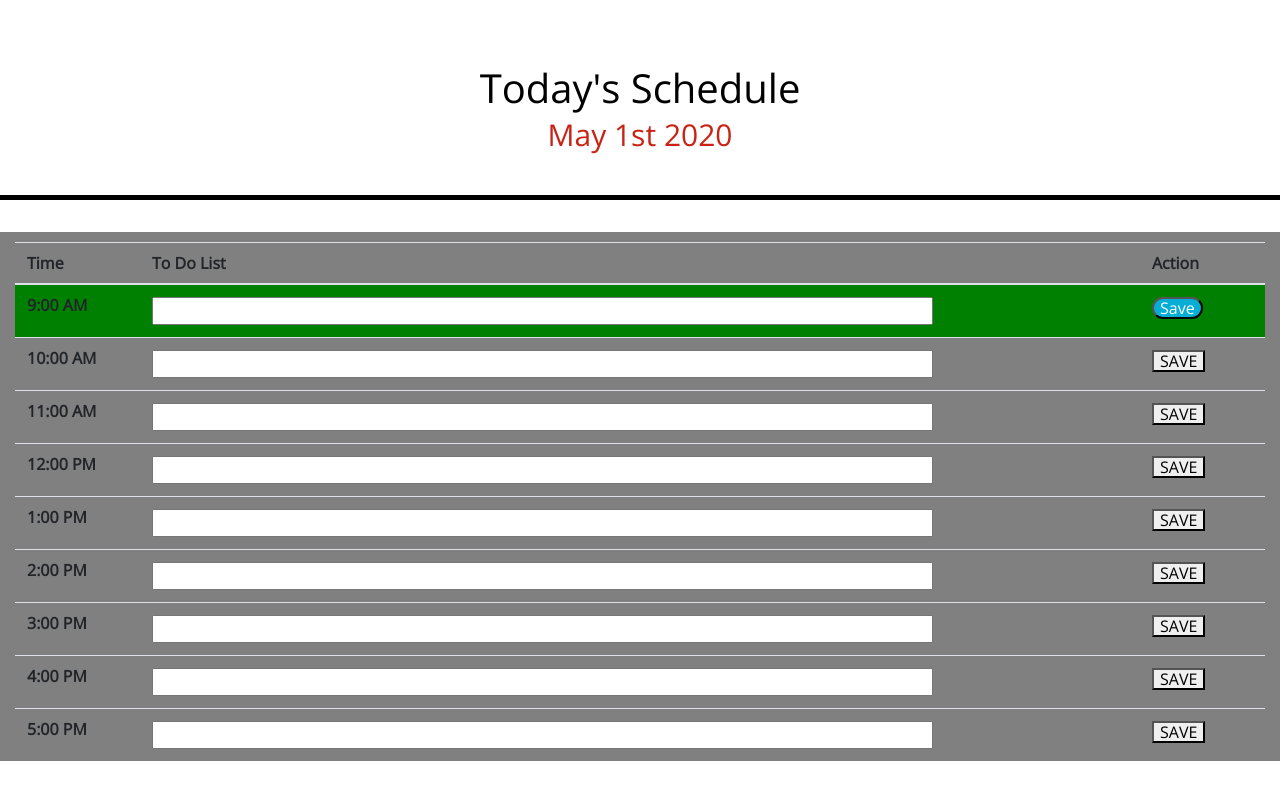
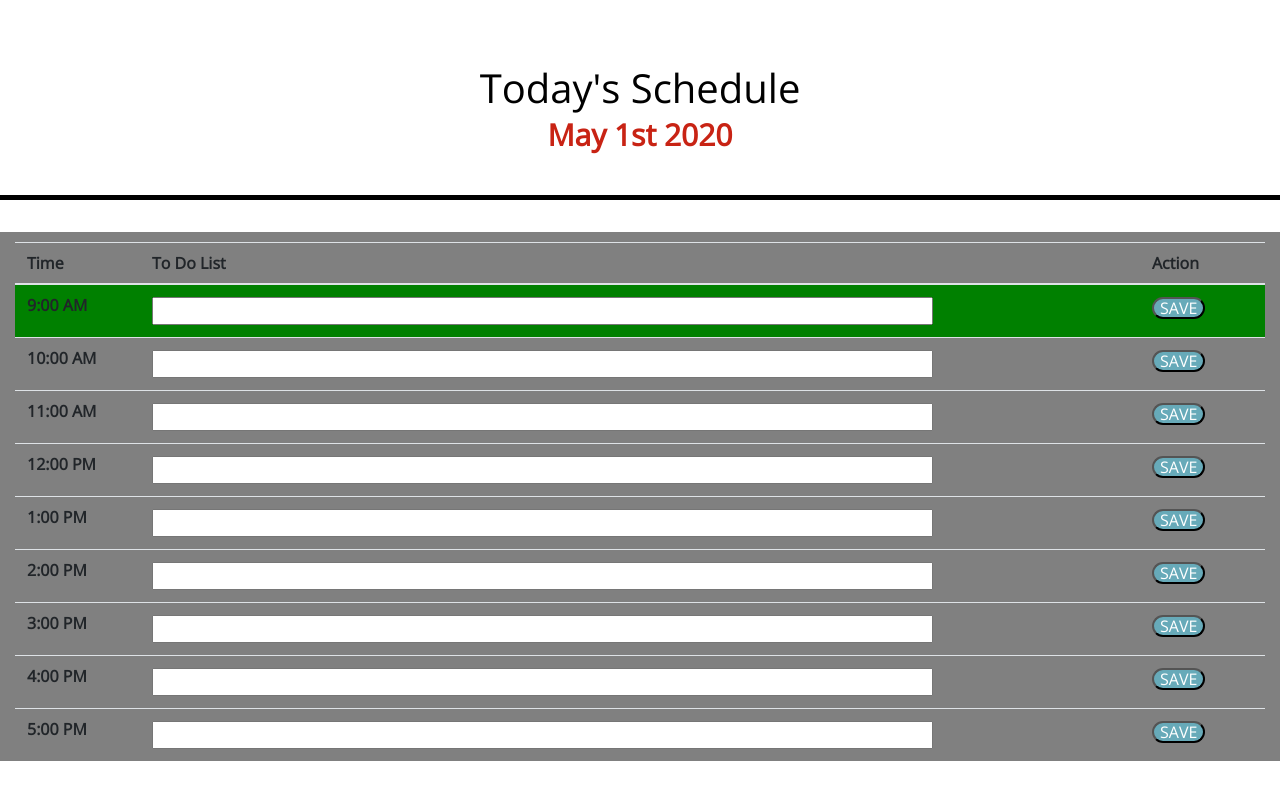
Before and after one commit to TracyVy/Daily-Schedule, a plain HTML site: page Develop/index.html in a window 1280 px wide. Drawn offline with nearby package versions, Linux system fonts and the light colour scheme.

Commit message:
save buttons

```diff
--- a/Develop/app.js
+++ b/Develop/app.js
@@ -1,19 +1,23 @@
-var currentDate = moment();
+// display current date
 var currentDate = moment().format("MMMM Do YYYY");
 console.log(currentDate);
 $("#currentDate").html(currentDate);
 
+// Allow user's input to persist, even after refresh
+var savedText = document.getElementById("#input");
+localStorage.setItem("savedText", input.val());
+
 window.onload = function () {
-  document.getElementById("submitBtn").onclick = function (e) {
+  document.getElementById("#saveBtn").onclick = function (e) {
     e.preventDefault();
     refilter();
-    document.getElementById("inputForm").onsubmit();
+    document.getElementById("input").onsubmit();
   };
 };
 
 var storedItem = localStorage.getItem("storedItem");
 function save() {
-  var item = document.getElementById("input_1").value;
+  var item = document.getElementById("input1").value;
   localStorage.setItem("storedItem", item);
   document.getElementById("savedText").innerHTML = item + "SAVED";
 }
@@ -23,9 +27,6 @@ function get() {
   document.getElementById("openedText").innerHTML = storedITem + "OPENED";
 }
 
-// let currentDate > hour_id set color attribute accordinglly.
-
-// look into save f(n).
-// $(document).ready(function () {
-//   var userInput = "";
-// });
+// Color-code time block: past (grey), current (red), future (green)
+var currentTime = moment().format("LT");
+console.log(currentTime);
--- a/Develop/index.html
+++ b/Develop/index.html
@@ -37,59 +37,122 @@
           </tr>
         </thead>
         <tbody>
-          <tr class="hour_1">
+          <tr class="hour1">
             <th scope="row">9:00 AM</th>
-            <td><input class="input" id="hour_1" type="text" /></td>
+            <td><input class="input" id="hour1" type="text" /></td>
             <td>
               <input
                 class="saveBtn"
                 type="button"
                 id="saveBtn1"
-                value="Save"
-                onclick="save('hour_1')"
+                value="SAVE"
+                onclick="save('hour1')"
               />
             </td>
           </tr>
-
-          <tr class="hour_2">
+          <tr class="hour2">
             <th scope="row">10:00 AM</th>
-            <td><input class="input" id="hour_2" type="text" /></td>
-            <td><button onclick="save()">SAVE</button></td>
+            <td><input class="input" id="hour2" type="text" /></td>
+            <td>
+              <input
+                class="saveBtn"
+                type="button"
+                id="saveBtn2"
+                value="SAVE"
+                onclick="save('hour2')"
+              />
+            </td>
           </tr>
-          <tr class="hour_3">
+          <tr class="hour3">
             <th scope="row">11:00 AM</th>
-            <td><input class="input" id="hour_3" type="text" /></td>
-            <td><button onclick="save()">SAVE</button></td>
+            <td><input class="input" id="hour3" type="text" /></td>
+            <td>
+              <input
+                class="saveBtn"
+                type="button"
+                id="saveBtn3"
+                value="SAVE"
+                onclick="save('hour3')"
+              />
+            </td>
           </tr>
-          <tr class="hour_4">
+          <tr class="hour4">
             <th scope="row">12:00 PM</th>
             <td><input class="input" id="hour_4" type="text" /></td>
-            <td><button onclick="save()">SAVE</button></td>
+            <td>
+              <input
+                class="saveBtn"
+                type="button"
+                id="saveBtn4"
+                value="SAVE"
+                onclick="save('hour4')"
+              />
+            </td>
           </tr>
-          <tr class="hour_5">
+          <tr class="hour5">
             <th scope="row">1:00 PM</th>
-            <td><input class="input" id="hour_5" type="text" /></td>
-            <td><button onclick="save()">SAVE</button></td>
+            <td><input class="input" id="hour5" type="text" /></td>
+            <td>
+              <input
+                class="saveBtn"
+                type="button"
+                id="saveBtn5"
+                value="SAVE"
+                onclick="save('hour5')"
+              />
+            </td>
           </tr>
-          <tr class="hour_6">
+          <tr class="hour6">
             <th scope="row">2:00 PM</th>
-            <td><input class="input" id="hour_6" type="text" /></td>
-            <td><button onclick="save()">SAVE</button></td>
+            <td><input class="input" id="hour6" type="text" /></td>
+            <td>
+              <input
+                class="saveBtn"
+                type="button"
+                id="saveBtn6"
+                value="SAVE"
+                onclick="save('hour6')"
+              />
+            </td>
           </tr>
-          <tr class="hour_7">
+          <tr class="hour7">
             <th scope="row">3:00 PM</th>
-            <td><input class="input" id="hour_7" type="text" /></td>
-            <td><button onclick="save()">SAVE</button></td>
+            <td><input class="input" id="hour7" type="text" /></td>
+            <td>
+              <input
+                class="saveBtn"
+                type="button"
+                id="saveBtn7"
+                value="SAVE"
+                onclick="save('hour7')"
+              />
+            </td>
           </tr>
-          <tr class="hour_8">
+          <tr class="hour8">
             <th scope="row">4:00 PM</th>
-            <td><input class="input" id="hour_8" type="text" /></td>
-            <td><button onclick="save()">SAVE</button></td>
+            <td><input class="input" id="hour8" type="text" /></td>
+            <td>
+              <input
+                class="saveBtn"
+                type="button"
+                id="saveBtn8"
+                value="SAVE"
+                onclick="save('hour8')"
+              />
+            </td>
           </tr>
-          <tr class="hour_9">
+          <tr class="hour9">
             <th scope="row">5:00 PM</th>
-            <td><input class="input" id="hour_9" type="text" /></td>
-            <td><button onclick="save()">SAVE</button></td>
+            <td><input class="input" id="hour9" type="text" /></td>
+            <td>
+              <input
+                class="saveBtn"
+                type="button"
+                id="saveBtn9"
+                value="SAVE"
+                onclick="save('hour9')"
+              />
+            </td>
           </tr>
         </tbody>
       </table>
--- a/Develop/style.css
+++ b/Develop/style.css
@@ -31,6 +31,7 @@ textarea {
 .currentDate {
   color: rgb(200, 35, 20);
   font-size: 30px;
+  font-weight: 600;
 }
 
 .container-fluid {
@@ -52,7 +53,7 @@ textarea {
   width: 80%;
 }
 
-.hour_1 {
+.hour1 {
   background-color: green;
 }
 
@@ -79,7 +80,7 @@ textarea {
 
 .saveBtn {
   border-radius: 15px;
-  background-color: #06aed5;
+  background-color: #67aab9;
   color: white;
 }
 
```
